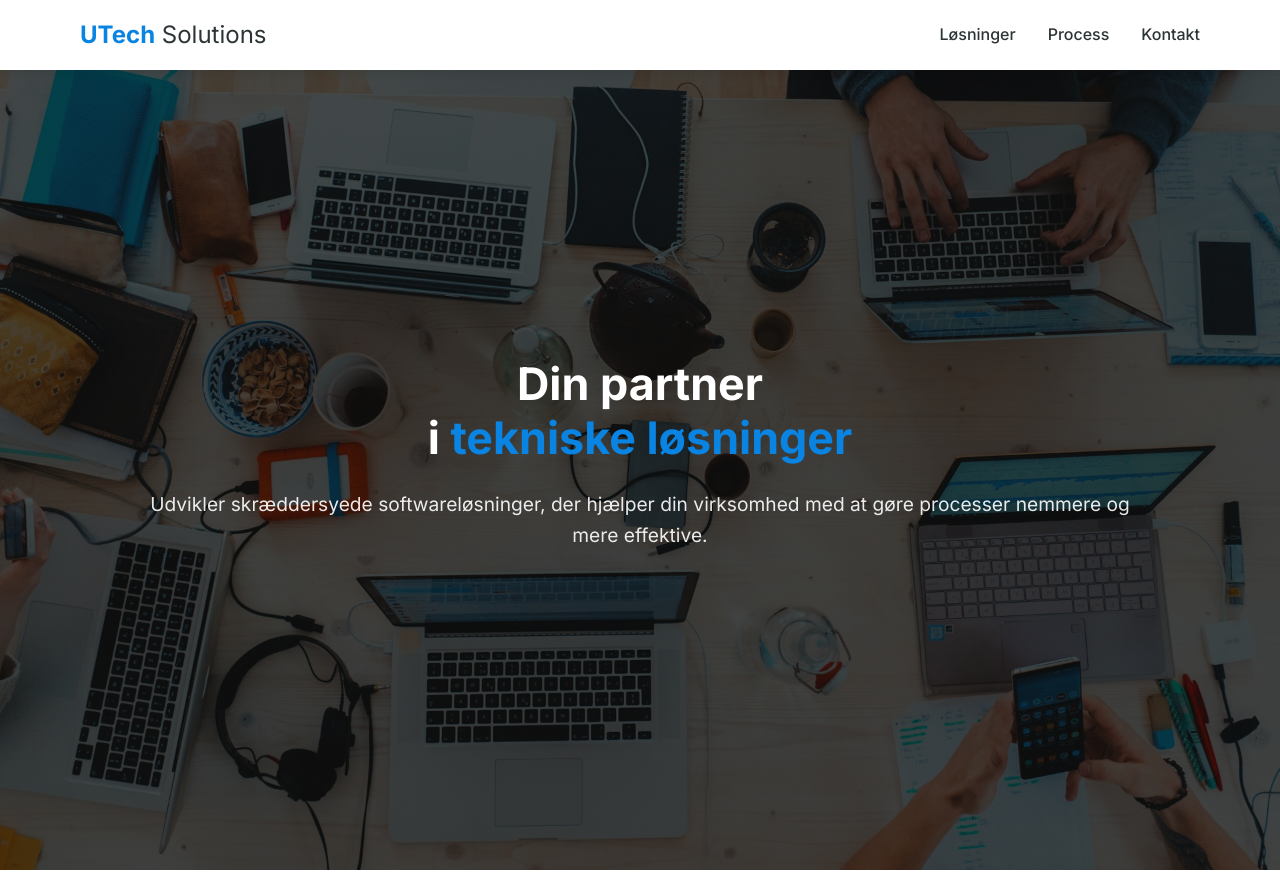
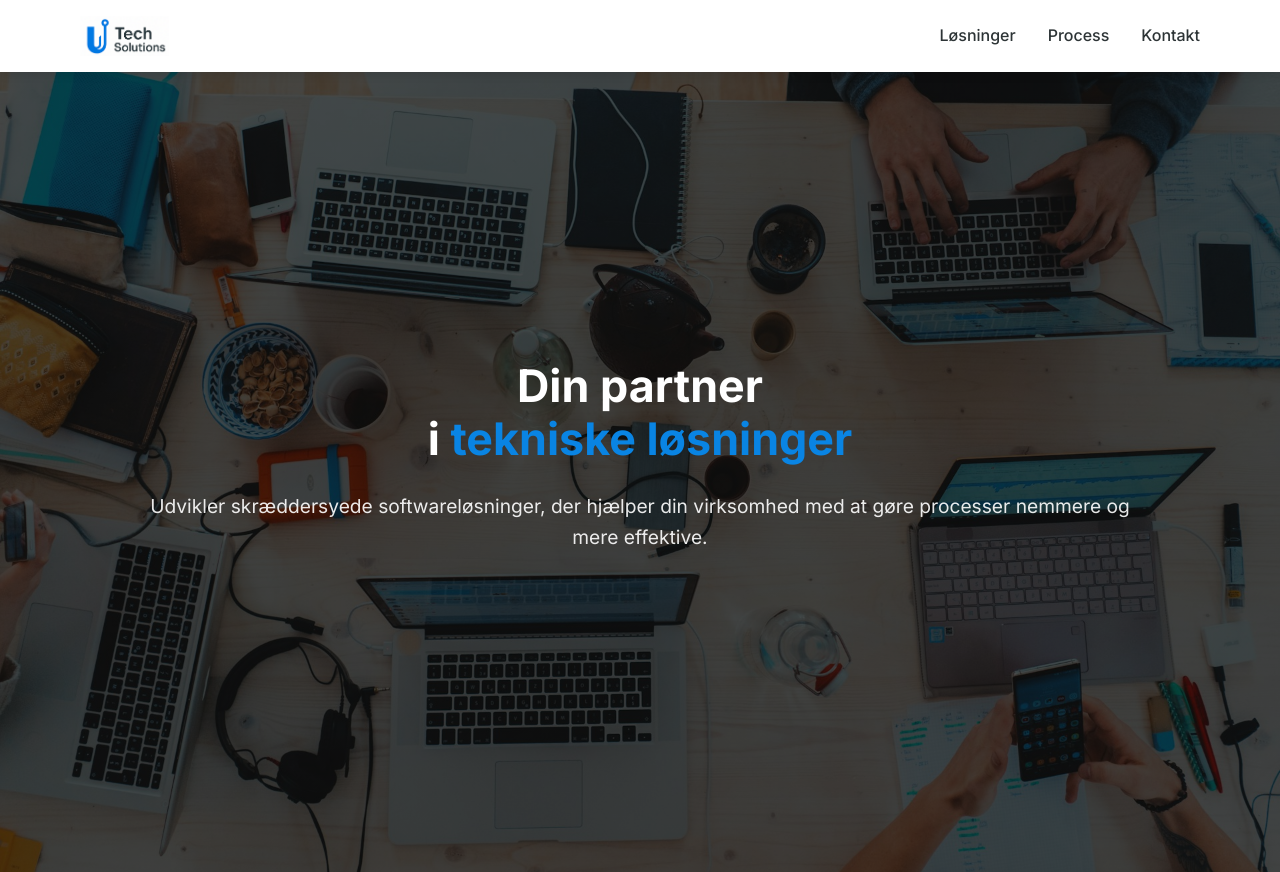
Before and after one commit to Umut93/utechsolutions, a plain HTML site: page index.html in a window 1280 px wide. Shown: the top 872 px of the page. Drawn offline with Linux system fonts and the light colour scheme.

Commit message:
New logo

```diff
--- a/index.html
+++ b/index.html
@@ -1,21 +1,26 @@
 <!DOCTYPE html>
 <html lang="da">
+
 <head>
     <meta charset="UTF-8">
     <meta name="viewport" content="width=device-width, initial-scale=1.0">
-    <meta name="description" content="UTech Solutions - Skræddersyede softwareløsninger til effektivisering af virksomhedsprocesser">
+    <meta name="description"
+        content="UTech Solutions - Skræddersyede softwareløsninger til effektivisering af virksomhedsprocesser">
     <title>UTech Solutions</title>
     <link rel="stylesheet" href="styles.css">
-    <link rel="preload" href="https://fonts.googleapis.com/css2?family=Inter:wght@300;400;500;700&display=swap" as="style" onload="this.onload=null;this.rel='stylesheet'">
-    <link rel="preload" href="https://cdnjs.cloudflare.com/ajax/libs/font-awesome/6.0.0/css/all.min.css" as="style" onload="this.onload=null;this.rel='stylesheet'">
+    <link rel="preload" href="https://fonts.googleapis.com/css2?family=Inter:wght@300;400;500;700&display=swap"
+        as="style" onload="this.onload=null;this.rel='stylesheet'">
+    <link rel="preload" href="https://cdnjs.cloudflare.com/ajax/libs/font-awesome/6.0.0/css/all.min.css" as="style"
+        onload="this.onload=null;this.rel='stylesheet'">
     <link rel="icon" type="image/png" href="layers.png">
 </head>
+
 <body>
     <nav class="nav">
         <div class="container">
             <div class="nav-content">
                 <span class="logo">
-                    <a href="#">UTech<span> Solutions</span></a>
+                    <a href="#"><img src="logo.png" alt="UTech Solutions Logo" class="logo-image"></a>
                 </span>
                 <button class="menu-toggle" aria-label="Toggle menu">
                     <i class="fas fa-bars"></i>
@@ -34,7 +39,8 @@
             <div class="container">
                 <div class="hero-content">
                     <h1>Din partner<br>i <span class="highlight">tekniske løsninger</span></h1>
-                    <p class="subhead">Udvikler skræddersyede softwareløsninger, der hjælper din virksomhed med at gøre processer nemmere og mere effektive.</p>
+                    <p class="subhead">Udvikler skræddersyede softwareløsninger, der hjælper din virksomhed med at gøre
+                        processer nemmere og mere effektive.</p>
                 </div>
             </div>
         </div>
@@ -104,7 +110,7 @@
                             <i class="fas fa-envelope" aria-hidden="true"></i>
                         </div>
                         <div class="contact-text">
-                           <p><a href="mailto:kontakt@utechsolutions.dk">kontakt@utechsolutions.dk</a></p>
+                            <p><a href="mailto:kontakt@utechsolutions.dk">kontakt@utechsolutions.dk</a></p>
                         </div>
                     </div>
                 </div>
@@ -130,4 +136,5 @@
         });
     </script>
 </body>
+
 </html>
--- a/styles.css
+++ b/styles.css
@@ -35,7 +35,7 @@ body {
     padding: 0 1rem;
 }
 
-/* Navigation */
+/* Navigation - Updated for logo */
 .nav {
     background: var(--white);
     padding: 1rem 0;
@@ -53,23 +53,23 @@ body {
 
 .logo {
     font-weight: 700;
-    font-size: clamp(1.2rem, 4vw, 1.5rem);
-    color: var(--primary);
+    display: flex;
+    align-items: center;
+    height: 40px;
 }
 
-.logo span {
-    color: var(--black);
-    font-weight: 400;
+.logo-image {
+    height: 100%;
+    width: auto;
+    max-width: 180px;
 }
 
 /* Ensure the logo link inherits styles */
 .logo a {
     text-decoration: none;
     color: inherit;
-}
-
-.logo a:hover {
-    color: inherit;
+    display: flex;
+    height: 100%;
 }
 
 .nav-links {
@@ -95,6 +95,7 @@ body {
     border: none;
     font-size: 1.5rem;
     cursor: pointer;
+    color: var(--black);
 }
 
 /* Hero Section */
@@ -293,6 +294,11 @@ body {
         flex-direction: column;
         text-align: center;
     }
+
+    /* Adjust logo size on mobile */
+    .logo {
+        height: 35px;
+    }
 }
 
 @media (max-width: 480px) {
@@ -311,4 +317,9 @@ body {
     .contact-info {
         padding: 1.5rem;
     }
+
+    /* Further adjust logo for very small screens */
+    .logo {
+        height: 30px;
+    }
 }
```
Also changed, not shown: README.md, logo.PNG (added).
